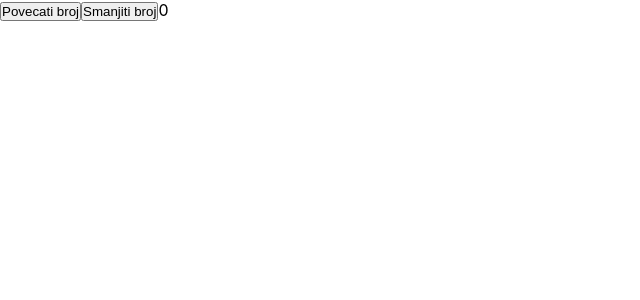
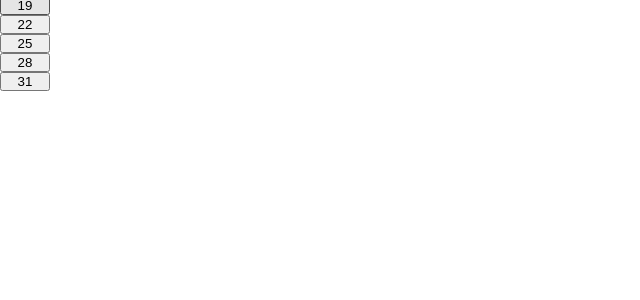
Before and after one commit to tajraab/REACT, a React (Create React App) app: page / in a window 1280 px wide. Shown: the top 300 px of the page, without its empty margins (0-640 px from the left). Built offline with nearby package versions, Linux system fonts and the light colour scheme.

Commit message:
nastavak vezbe

```diff
--- a/src/components/Cas7avgust.js
+++ b/src/components/Cas7avgust.js
@@ -1,16 +1,28 @@
 import React, { useState } from "react";
 import "./Cas7avgust.css";
 import Button from "./Button";
+// function Cas7avgust() {
+//   const [broj, setBroj] = useState(0);
+//   return (
+//     <div classname="app">
+//       <button onClick={() => setBroj(broj + 1)}>Povecati broj</button>
+
+//       <button onClick={() => setBroj(broj - 1)}>Smanjiti broj</button>
+//       {broj}
+//     </div>
+//   );
+// }
 function Cas7avgust() {
-  const [broj, setBroj] = useState(0);
+  const [broj, setBroj] = useState([10, 13, 16, 19, 22, 25, 28, 31]);
+  function buttonClicked(broj) {
+    alert(`${broj}ste kliknuli`);
+  }
   return (
-    <div classname="app">
-      <button onClick={() => setBroj(broj + 1)}>Povecati broj</button>
-
-      <button onClick={() => setBroj(broj - 1)}>Smanjiti broj</button>
-      {broj}
+    <div className="app">
+      {broj.map((el) => {
+        return <Button title={el} onPress={() => buttonClicked(el)} />;
+      })}
     </div>
   );
 }
-
 export default Cas7avgust;
```
